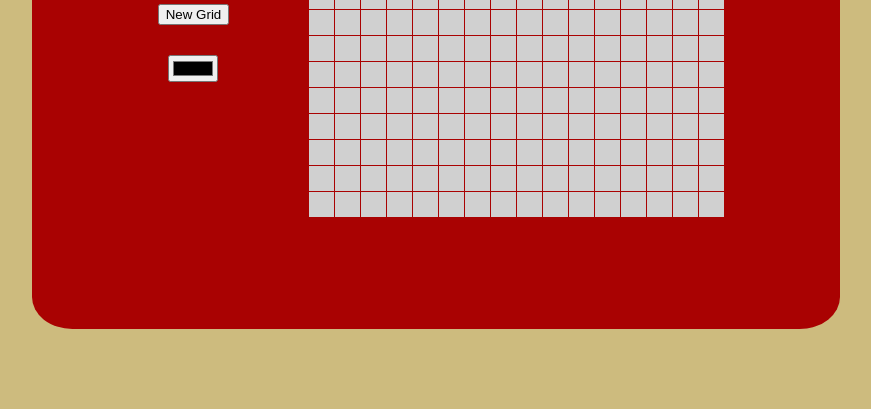
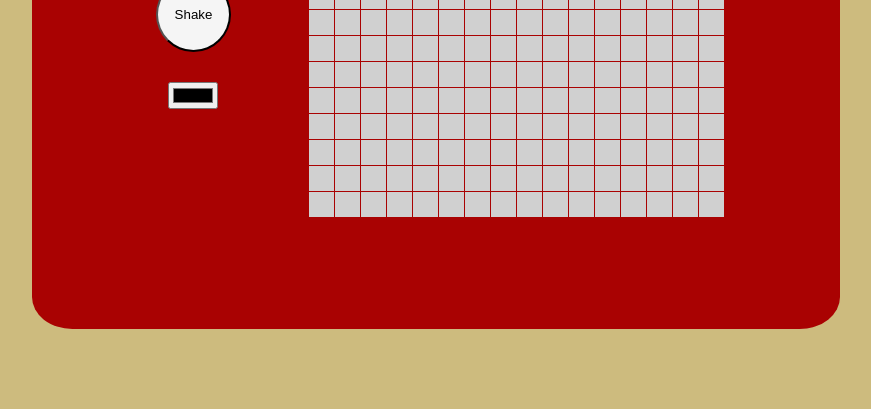
Before and after one commit to micamash/odin-etch-a-sketch, a plain HTML site: page index.html in a window 1280 px wide. Shown: the part 391-800 px from the top of the page, without its empty margins (204-1075 px from the left). Drawn offline with Linux system fonts and the light colour scheme.

Commit message:
modified new grid button to shake

```diff
--- a/index.html
+++ b/index.html
@@ -20,7 +20,7 @@
     <section>
         <h1>Etch A Sketch</h1>
         <section>
-            <button id="new-grid-btn">New Grid</button>
+            <button id="new-grid-btn">Shake</button>
             <input type="color" id="colorPicker" value="#fff">
         </section>
     </section>
--- a/styles.css
+++ b/styles.css
@@ -55,3 +55,13 @@ h1 {
     height: 100%;
     background-color: rgb(208, 208, 208);
 }
+
+
+/*Buttons*/
+
+#new-grid-btn {
+    background-color: whitesmoke;
+    width: 75px;
+    height: 75px;
+    border-radius: 50%;
+}
```
